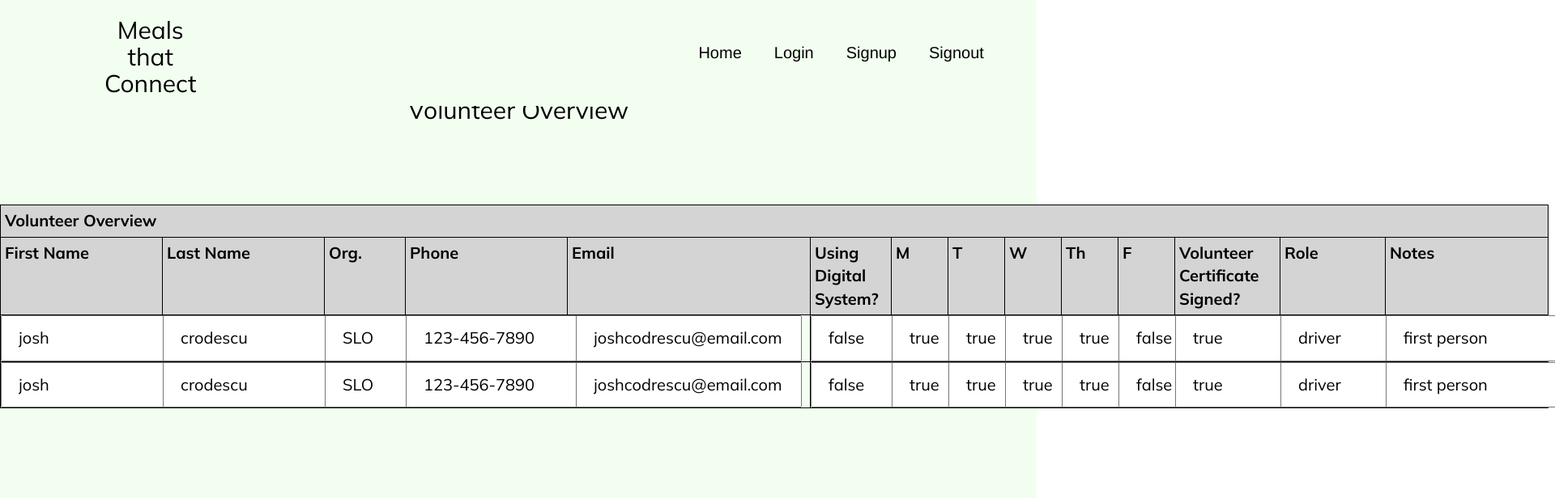
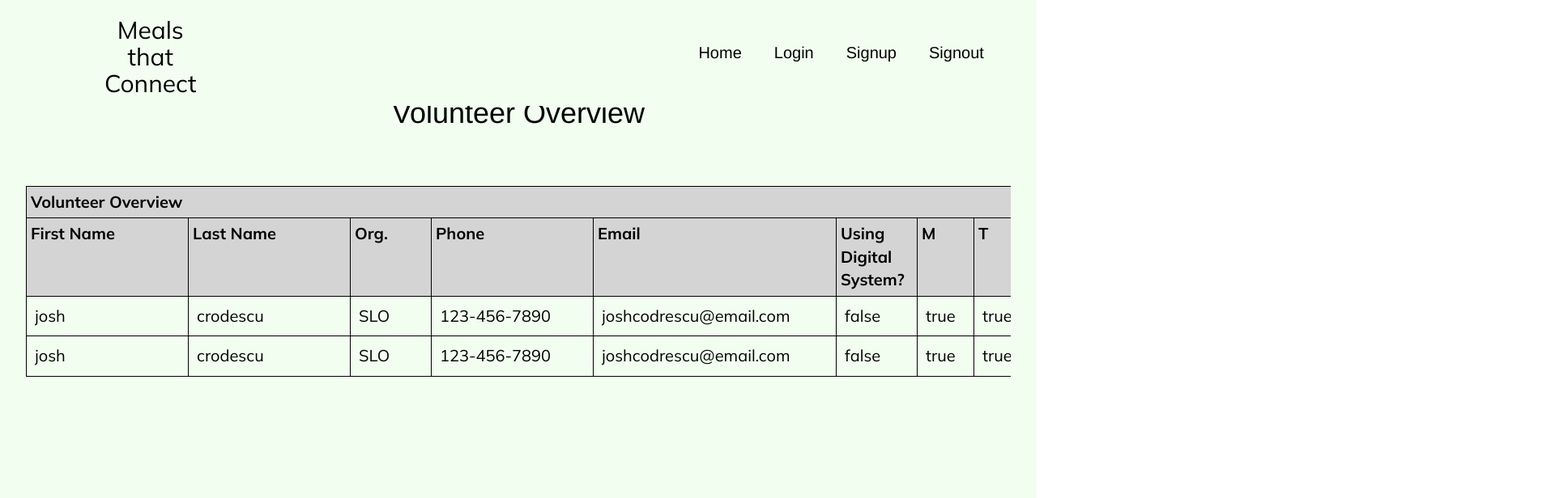
Before and after one commit to hack4impact-calpoly/meals-that-connect, a React (Create React App) app in the folder frontend/: page /volunteer in a window 1280 px wide. Shown: the top 616 px of the page at 81% size, 1920 px wide, since content can reach past the window. Built offline with nearby package versions, Linux system fonts and the light colour scheme; sample sign-in values are in the browser's storage; a web font is replaced by a local one.

Commit message:
Update styling for input boxes

```diff
--- a/frontend/src/components/VolunteerOverview.js
+++ b/frontend/src/components/VolunteerOverview.js
@@ -13,10 +13,12 @@ class VolunteerOverview extends Component {
 
     render() {
         return (
-            <div style={{marginTop: "100px"}} id="overview">
-                <h2>Volunteer Overview</h2>
+            <div className="site-manager-page">
+            <h1 className="site-manager-page-header">Volunteer Overview</h1>
+            <div className="site-manager-container2">
                 <VolunteerOverviewTable/>
             </div>
+        </div>
         );
     }
 }
--- a/frontend/src/components/VolunteerOverviewTable.js
+++ b/frontend/src/components/VolunteerOverviewTable.js
@@ -4,7 +4,7 @@ import { useTable, useBlockLayout } from 'react-table'
 
 const Styles = styled.div`
  table {
-   margin-top: 100px;
+   margin-top: 30px;
    border-spacing: 0;
    border: 1px solid black;
    font-family: 'Mulish', sans-serif;
--- a/frontend/src/components/sitemanager/RouteHomepage.js
+++ b/frontend/src/components/sitemanager/RouteHomepage.js
@@ -1,5 +1,5 @@
 import React, { Component } from 'react';
-import RoutePage from './RoutePage';
+import RouteTable from './RouteTable';
 import env from "react-dotenv";
 import RoutesNavbar from './RoutesNavbar';
 
@@ -51,7 +51,7 @@ class RouteHomepage extends Component {
                             return (
                                 <section>
                                     <a id={String(routes[i])}></a>
-                                    <RoutePage routenum={routes[i]} data={route}></RoutePage>
+                                    <RouteTable routenum={routes[i]} data={route}></RouteTable>
                                 </section>
                         );})}
                     </div>
--- a/frontend/src/components/sitemanager/RoutePage.js
+++ b/frontend/src/components/sitemanager/RouteTable.js
@@ -34,7 +34,7 @@ const Styles = styled.div`
  }
 `
 
-const RoutePage = (props) => {
+const RouteTable = (props) => {
   const columns = React.useMemo(
     () => [
     {
@@ -157,12 +157,12 @@ const RoutePage = (props) => {
 
   return (
   <Styles>
-    <RouteTable columns={columns} data={data}/>
+    <Table columns={columns} data={data}/>
   </Styles>
   )
 }
 
-function RouteTable({ columns, data }) {
+function Table({ columns, data }) {
   const {
     getTableProps,
     getTableBodyProps,
@@ -201,4 +201,4 @@ function RouteTable({ columns, data }) {
  )
 }
 
-export default RoutePage;
+export default RouteTable;
--- a/frontend/src/css/manager.css
+++ b/frontend/src/css/manager.css
@@ -18,3 +18,29 @@
     margin-bottom: 20px;
     overflow: auto;
 }
+
+.site-manager-container2 {
+    margin: 20px 50px;
+    max-width: 95vw;
+    overflow: auto;
+}
+
+.site-manager-page input{
+    padding: 10px;
+    border: none;
+    background: none;
+    width: 100%;
+}
+
+.site-manager-page input:hover{
+    padding: 10px;
+    border: none;
+    cursor: pointer;
+}
+
+.site-manager-page input:focus {
+    outline: none !important;
+    background: white;
+    cursor: default;
+    box-shadow: 0 0 15px #719ECE;
+}
```
Also changed, not shown: 1 other file (tests, documents, lock files or other folders).
